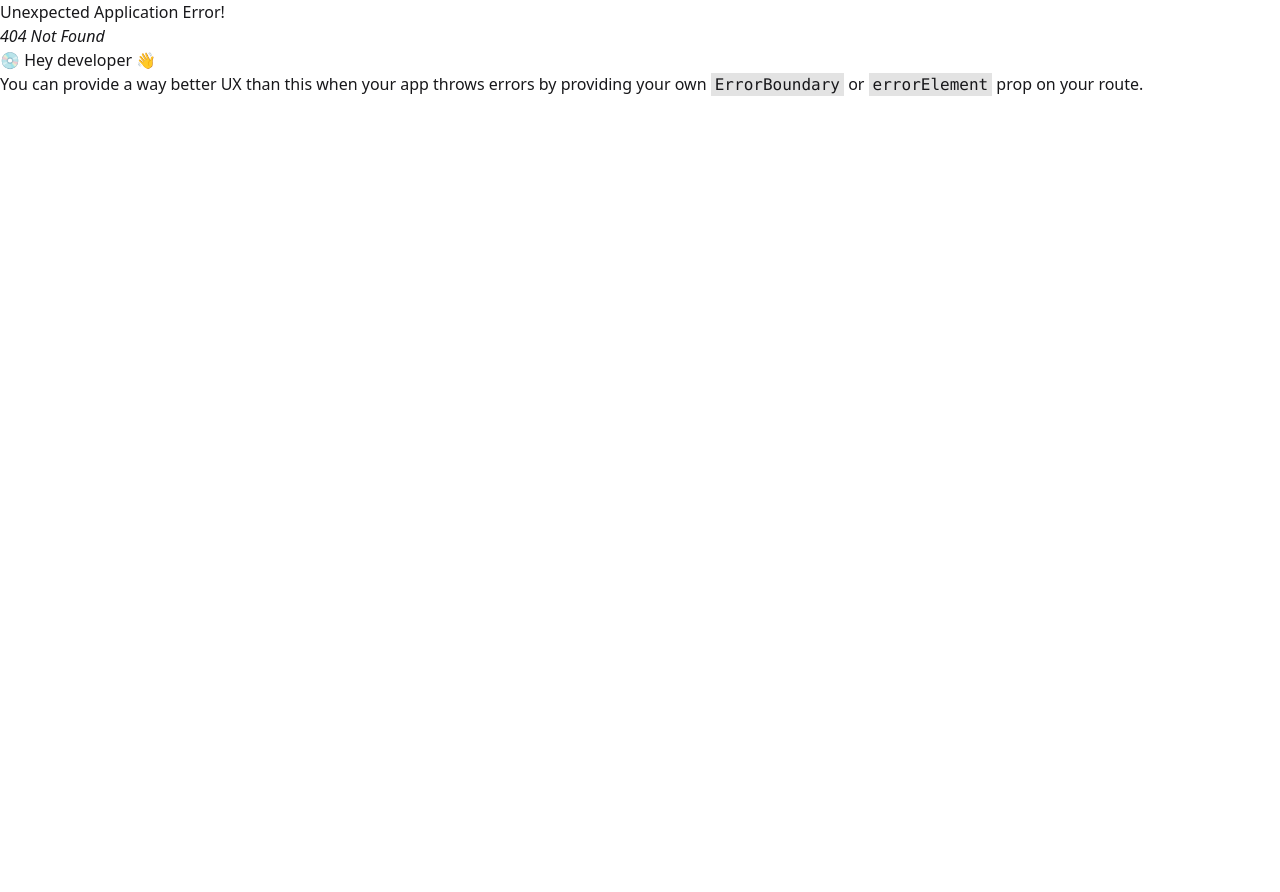
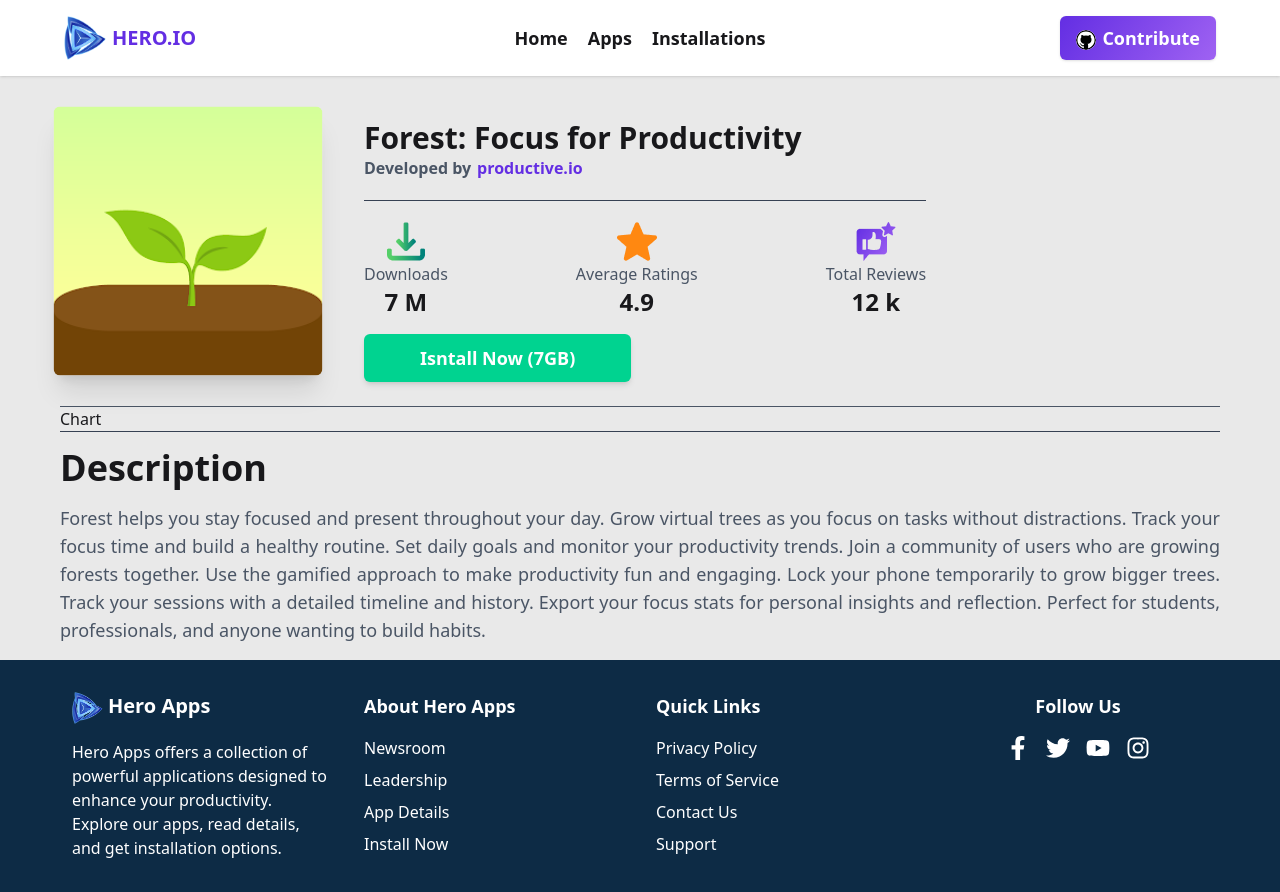
Before and after one commit to AS-Adil/Assignment-08, a React (Vite) app: page /appDetails/1 in a window 1280 px wide. Before the commit this address had no page. Before the commit the page ends 800 px from the top, so only its background shows below. Built offline with nearby package versions, Linux system fonts and the light colour scheme.

Commit message:
added appDetails

```diff
--- a/public/appsData.json
+++ b/public/appsData.json
@@ -6,7 +6,7 @@
     "id": 1,
     "description": "Forest helps you stay focused and present throughout your day.\nGrow virtual trees as you focus on tasks without distractions.\nTrack your focus time and build a healthy routine.\nSet daily goals and monitor your productivity trends.\nJoin a community of users who are growing forests together.\nUse the gamified approach to make productivity fun and engaging.\nLock your phone temporarily to grow bigger trees.\nTrack your sessions with a detailed timeline and history.\nExport your focus stats for personal insights and reflection.\nPerfect for students, professionals, and anyone wanting to build habits.",
     "size": 7,
-    "reviews": 1200000,
+    "reviews": 12,
     "ratingAvg": 4.9,
     "downloads": 7,
     "ratings": [
@@ -24,7 +24,7 @@
     "id": 2,
     "description": "SmPlan is your all-in-one task manager and planner.\nCreate tasks quickly and set reminders effortlessly.\nOrganize tasks by priority, category, or deadline.\nSync tasks across multiple devices for seamless productivity.\nReceive smart notifications so nothing gets forgotten.\nTrack your completed tasks and measure your progress.\nUse recurring tasks to automate routine planning.\nSet subtle alarms to stay on top of your schedule.\nAnalyze your weekly and monthly productivity reports.\nIdeal for students, professionals, and busy households.",
     "size": 8,
-    "reviews": 1100000,
+    "reviews": 11,
     "ratingAvg": 4.9,
     "downloads": 8,
     "ratings": [
@@ -42,7 +42,7 @@
     "id": 3,
     "description": "FLIP helps you concentrate and manage study sessions effectively.\nUse the Pomodoro technique to break work into focused intervals.\nTrack your daily, weekly, and monthly productivity.\nVisualize your progress and improvement over time.\nCustomize timer settings for different tasks and goals.\nReceive subtle reminders to stay on track.\nBuild good habits by staying consistent with study routines.\nSet multiple timers for various subjects or projects.\nAnalyze detailed reports to find your peak productivity hours.\nPerfect for students, remote workers, and anyone who studies regularly.",
     "size": 3,
-    "reviews": 850000,
+    "reviews": 85,
     "ratingAvg": 4.3,
     "downloads": 3,
     "ratings": [
@@ -60,7 +60,7 @@
     "id": 4,
     "description": "Pomocat adds a cute twist to your productivity routine.\nUse adorable cats to motivate focused work sessions.\nImplement the Pomodoro technique effortlessly.\nTrack progress and total focus time daily.\nReceive reminders without distracting alerts.\nCustomize session lengths to match your tasks.\nStay consistent with streaks and gamified rewards.\nExport session data for personal insights and motivation.\nPerfect for students, freelancers, and creative professionals.\nEnjoy relaxing background music while focusing.",
     "size": 5,
-    "reviews": 620000,
+    "reviews": 62,
     "ratingAvg": 4.0,
     "downloads": 5,
     "ratings": [
@@ -78,7 +78,7 @@
     "id": 5,
     "description": "Time Planner helps you organize daily tasks and schedules.\nSet reminders, deadlines, and notifications effortlessly.\nTrack progress and completed tasks in one place.\nCreate custom routines and recurring events.\nPrioritize tasks using categories or tags.\nVisualize your daily, weekly, and monthly schedules.\nSync across devices for consistent access.\nStay productive with a clean, intuitive interface.\nAnalyze your activity patterns to improve efficiency.\nIdeal for students, professionals, and busy parents.",
     "size": 4,
-    "reviews": 700000,
+    "reviews": 70,
     "ratingAvg": 4.3,
     "downloads": 4,
     "ratings": [
@@ -96,7 +96,7 @@
     "id": 6,
     "description": "Flip Clock shows accurate time across the globe.\nCustomize multiple time zones for work or travel.\nSet alarms and reminders easily.\nUse night mode for better visibility in the dark.\nTrack world events with simple widgets.\nEnjoy minimal design with smooth animations.\nUse countdowns for deadlines or important events.\nSet recurring alarms for daily tasks.\nMonitor time spent on different projects.\nPerfect for remote teams and frequent travelers.",
     "size": 9,
-    "reviews": 480000,
+    "reviews": 48,
     "ratingAvg": 4.0,
     "downloads": 9,
     "ratings": [
@@ -114,7 +114,7 @@
     "id": 7,
     "description": "Morning Habits helps you create and maintain productive routines.\nTrack daily activities like exercise, meditation, and planning.\nSet reminders to start your day on the right note.\nAnalyze habit consistency over time.\nCustomize routines according to your lifestyle.\nUse motivational notifications to stay disciplined.\nCelebrate streaks to keep habits consistent.\nAdd notes for each habit for detailed tracking.\nShare progress with friends for accountability.\nIdeal for improving productivity and mental well-being.",
     "size": 3,
-    "reviews": 350000,
+    "reviews": 35,
     "ratingAvg": 4.2,
     "downloads": 3,
     "ratings": [
@@ -132,7 +132,7 @@
     "id": 8,
     "description": "Focus Plant turns your focus sessions into a virtual garden.\nUse Pomodoro technique for structured work intervals.\nWatch your virtual plant grow as you remain productive.\nTrack daily, weekly, and monthly focus sessions.\nVisualize streaks and productivity trends.\nSet custom timers for work and breaks.\nEarn rewards for consistent focus habits.\nExport statistics for personal growth tracking.\nStay motivated with gamified challenges.\nPerfect for students and remote professionals.",
     "size": 7,
-    "reviews": 480000,
+    "reviews": 48,
     "ratingAvg": 4.4,
     "downloads": 7,
     "ratings": [
@@ -150,7 +150,7 @@
     "id": 9,
     "description": "Alarmy ensures you wake up on time every day.\nComplete missions to dismiss the alarm.\nCustomize alarm tones, vibration, and snooze options.\nSet multiple alarms for different schedules.\nTrack sleep patterns and improve your rest.\nUse gentle wake-up music or loud alarms.\nSet challenges like solving math problems or shaking your phone.\nPerfect for heavy sleepers and early risers.\nMonitor weekly wake-up statistics.\nIncrease productivity by starting the day on time.",
     "size": 3,
-    "reviews": 700000,
+    "reviews": 70,
     "ratingAvg": 4.3,
     "downloads": 3,
     "ratings": [
@@ -168,7 +168,7 @@
     "id": 10,
     "description": "Plan your day efficiently with this all-in-one to-do list.\nCreate tasks, deadlines, and subtasks easily.\nSet reminders to stay on track.\nOrganize tasks by category, priority, or date.\nTrack your progress daily, weekly, and monthly.\nSync tasks across devices for convenience.\nUse a minimal, clean interface for focus.\nExport and backup task data.\nAnalyze productivity patterns and trends.\nIdeal for students, professionals, and busy households.",
     "size": 7,
-    "reviews": 650000,
+    "reviews": 65,
     "ratingAvg": 4.2,
     "downloads": 7,
     "ratings": [
@@ -186,7 +186,7 @@
     "id": 11,
     "description": "TickTick combines tasks, calendar, and reminders in one app.\nPlan your daily, weekly, and monthly schedule.\nTrack goals, habits, and priorities.\nSet recurring tasks for consistency.\nCollaborate and share lists with others.\nUse widgets for quick access.\nAnalyze productivity trends with reports.\nCustomize task categories and tags.\nReceive smart notifications and alerts.\nIdeal for personal productivity and team management.",
     "size": 9,
-    "reviews": 850000,
+    "reviews": 85,
     "ratingAvg": 4.7,
     "downloads": 9,
     "ratings": [
@@ -204,7 +204,7 @@
     "id": 12,
     "description": "Fabulous helps you build healthy habits and routines.\nPlan morning rituals, workouts, and meditation.\nTrack progress and habit streaks.\nReceive motivational tips and reminders.\nSet daily, weekly, and monthly goals.\nAnalyze your performance with detailed reports.\nUse scientifically proven behavior models.\nGet reminders for water, sleep, and nutrition.\nAchieve personal goals efficiently.\nPerfect for lifestyle improvement and personal growth.",
     "size": 4,
-    "reviews": 920000,
+    "reviews": 92,
     "ratingAvg": 5.0,
     "downloads": 4,
     "ratings": [
@@ -222,7 +222,7 @@
     "id": 13,
     "description": "Gamify your tasks with To-Do Adventure.\nTurn daily chores into fun quests.\nTrack progress and level up as you complete tasks.\nSet reminders for each task.\nAnalyze your productivity and achievements.\nEarn badges for consistency.\nCollaborate with friends and family.\nUse colorful charts to visualize progress.\nCustomize categories and goals.\nPerfect for kids and adults wanting a fun task manager.",
     "size": 7,
-    "reviews": 600000,
+    "reviews": 60,
     "ratingAvg": 4.7,
     "downloads": 7,
     "ratings": [
@@ -240,7 +240,7 @@
     "id": 14,
     "description": "YourHour helps you monitor and manage your screen time.\nTrack daily phone usage and app-specific time.\nSet limits for apps and notifications.\nVisualize time spent on social media and games.\nReceive suggestions to improve productivity.\nBuild healthy device usage habits.\nSet reminders for breaks.\nAnalyze weekly and monthly trends.\nStay focused and reduce digital distractions.\nIdeal for students, employees, and parents.",
     "size": 1,
-    "reviews": 300000,
+    "reviews": 30,
     "ratingAvg": 4.6,
     "downloads": 1,
     "ratings": [
@@ -258,7 +258,7 @@
     "id": 15,
     "description": "Timelog tracks your goals, tasks, and productivity.\nVisualize time spent on projects.\nPlan daily and weekly goals efficiently.\nAnalyze performance trends over time.\nSet reminders for important milestones.\nUse reports to adjust productivity habits.\nTrack focus sessions for better time management.\nCollaborate with team members on tasks.\nSet recurring tasks and priorities.\nPerfect for freelancers, students, and professionals.",
     "size": 2,
-    "reviews": 270000,
+    "reviews": 27,
     "ratingAvg": 4.9,
     "downloads": 2,
     "ratings": [
@@ -276,7 +276,7 @@
     "id": 16,
     "description": "HabitNow helps you build and maintain daily habits.\nTrack streaks and routine consistency.\nPlan your day and set achievable goals.\nReceive reminders for daily routines.\nMonitor your progress with graphs and charts.\nOrganize habits by category and priority.\nExport reports for review and reflection.\nUse widgets for easy access.\nIntegrate with calendar apps for better scheduling.\nPerfect for productivity enthusiasts and students.",
     "size": 3,
-    "reviews": 250000,
+    "reviews": 25,
     "ratingAvg": 4.9,
     "downloads": 3,
     "ratings": [
@@ -294,7 +294,7 @@
     "id": 17,
     "description": "Motivated helps you track and improve habits efficiently.\nSet daily, weekly, and monthly goals.\nVisualize progress and streaks.\nGet reminders to complete tasks on time.\nAnalyze trends to improve consistency.\nIntegrate with other productivity tools.\nCustomize categories for habits and routines.\nEarn rewards for consistency.\nShare progress with friends for accountability.\nIdeal for improving lifestyle and building discipline.",
     "size": 4,
-    "reviews": 180000,
+    "reviews": 18,
     "ratingAvg": 4.1,
     "downloads": 4,
     "ratings": [
@@ -312,7 +312,7 @@
     "id": 18,
     "description": "Listok helps you manage tasks and notes in one app.\nCreate lists, notes, and reminders.\nOrganize tasks by priority and category.\nSync tasks across devices effortlessly.\nTrack completed tasks with history logs.\nCustomize notification settings.\nAnalyze productivity trends and patterns.\nUse widgets for quick access to lists.\nPerfect for students, professionals, and households.\nHelps boost focus and daily efficiency.",
     "size": 6,
-    "reviews": 210000,
+    "reviews": 21,
     "ratingAvg": 4.9,
     "downloads": 6,
     "ratings": [
@@ -330,7 +330,7 @@
     "id": 19,
     "description": "Sectograph visualizes your day in a circular schedule.\nTrack tasks, appointments, and routines.\nSee daily schedules at a glance.\nSet alarms and notifications for important events.\nIntegrate with calendar apps.\nCustomize time segments and categories.\nAnalyze how you spend your day.\nImprove focus and time management.\nPerfect for busy professionals and students.\nStay organized with a clear visual timeline.",
     "size": 3,
-    "reviews": 150000,
+    "reviews": 15,
     "ratingAvg": 4.1,
     "downloads": 3,
     "ratings": [
@@ -348,7 +348,7 @@
     "id": 20,
     "description": "Boosted Time Tracker helps manage productivity and focus.\nTrack time spent on projects and tasks.\nSet daily, weekly, and monthly goals.\nMonitor productivity patterns and trends.\nSet reminders for breaks and task completion.\nVisualize progress with charts and reports.\nAnalyze focus sessions and adjust routines.\nSync across multiple devices.\nUse widgets for quick access.\nPerfect for students, professionals, and freelancers.",
     "size": 5,
-    "reviews": 190000,
+    "reviews": 19,
     "ratingAvg": 4.8,
     "downloads": 5,
     "ratings": [
--- /dev/null
+++ b/src/Components/AppsContent.jsx
@@ -0,0 +1,28 @@
+import React from 'react';
+import useAppsdata from '../hooks/useAppsdata';
+import Card from './Card';
+
+const AppsContent = () => {
+
+    const {apps} = useAppsdata()
+
+
+    return (
+        <div>
+
+
+
+
+
+
+            <div className='grid grid-cols-1 sm:grid-cols-2 md:grid-cols-3 lg:grid-cols-4 gap-4 pb-8'>
+                {
+                    apps.map(app =><Card key={app.id} app={app}></Card>)
+                }
+            </div>
+
+        </div>
+    );
+};
+
+export default AppsContent;
--- a/src/Components/Card.jsx
+++ b/src/Components/Card.jsx
@@ -1,12 +1,13 @@
 import React from 'react';
 import downloadImg from '../assets/icon-downloads.png'
 import raingImg from '../assets/icon-ratings.png'
+import { Link } from 'react-router';
 
 // card lg:card-side
 
 const Card = ({app}) => {
-    console.log(app);
     return (
+      <Link to={`/appDetails/${app.id}`}>
 <div className="rounded-md hover:scale-103 transition ease-in-out bg-[#F8F8F8] shadow-md">
   <figure className='p-5'>
     <img
@@ -46,6 +47,7 @@
     </div>
   </div>
 </div>
+</Link>
     );
 };
 
--- a/src/Components/TrendingApps.jsx
+++ b/src/Components/TrendingApps.jsx
@@ -1,6 +1,7 @@
 import React from 'react';
 import useAppsdata from '../hooks/useAppsdata';
 import Card from './Card';
+import { Link } from 'react-router';
 
 const TrendingApps = () => {
 
@@ -25,6 +26,10 @@
 
             </div>
 
+            <div className='py-6 flex items-center'>
+                <Link className='bg-[#7340E7] text-white mx-auto px-23 mt-1.5 font-semibold shadow-md hover:shadow-xl py-2 rounded-md' to={"/apps"}>Show All</Link>
+            </div>
+
         </div>
     );
 };
--- a/src/Route/Route.jsx
+++ b/src/Route/Route.jsx
@@ -5,6 +5,7 @@
 import Home from '../pages/Home';
 import Apps from '../pages/Apps';
 import Installations from '../pages/Installations';
+import AppDetails from '../pages/AppDetails';
 
 const router = createBrowserRouter([
 
@@ -23,6 +24,10 @@
         {
             path:"installations",
             Component:Installations
+        },
+        {
+          path:"appDetails/:id",
+          Component:AppDetails
         }
     ]
   }
--- /dev/null
+++ b/src/pages/AppDetails.jsx
@@ -0,0 +1,131 @@
+import React from 'react';
+import { useParams } from 'react-router';
+import useAppsdata from '../hooks/useAppsdata';
+
+import downloadImg from '../assets/icon-downloads.png'
+import reviewImg from '../assets/icon-review.png'
+import ratingImg from '../assets/icon-ratings.png'
+
+
+const AppDetails = () => {
+    const {id} = useParams()
+    const {apps, loading} = useAppsdata()
+    const app = apps.find(ap =>ap.id ===Number(id))
+    console.log(app);
+
+    if(loading) return <p className='font-bold text-5xl text-center text-red-600'>loading.......</p>
+    if(!app) return <p className='font-bold text-5xl text-center text-red-600'>Not Found.......</p>
+
+
+    console.log(id);
+    return (
+        <div className='px-4  md:px-6 lg:px-15 bg-[#E9E9E9]'>
+
+
+            <div className='border-b-1 border-gray-600 flex flex-col lg:flex-row lg:items-center py-6 gap-4 lg:gap-12'>
+
+            <div>
+                <img src={app.image} className='shadow-xl rounded-md scale-105' alt="" />
+            </div>
+
+
+
+            <div>
+
+                {/* up  */}
+            <div className='py-5'>
+                <h1 className='font-semibold text-3xl '>{app.title}</h1>
+                <p className='space-x-1.5 font-semibold'>
+                    <span className='text-gray-600'>Developed by</span>
+                    <span className='text-[#632EE3]'>{app.companyName}</span>
+                </p>
+            </div>
+
+            {/* down  */}
+            <div className='border-t-1 pt-5 border-gray-700'>
+
+
+            {/* down - up  */}
+            <div className='flex flex-wrap sm:gap-32 gap-6'>
+
+                <div className='flex flex-col items-center'>
+                    <div className='flex flex-col items-center'>
+                        <img src={downloadImg} alt="" />
+                        <p className='text-gray-600'>Downloads</p>
+                    </div>
+                    <h1 className='text-2xl font-bold'>{app.downloads} M</h1>
+                </div>
+
+
+                <div className='flex flex-col items-center'>
+                    <div className='flex flex-col items-center'>
+                        <img src={ratingImg} alt="" />
+                        <p className='text-gray-600'>Average Ratings</p>
+                    </div>
+                    <h1 className='text-2xl font-bold'>{app.ratingAvg}</h1>
+                </div>
+
+
+                <div className='flex flex-col items-center'>
+                    <div className='flex flex-col items-center'>
+                        <img src={reviewImg} alt="" />
+                        <p className='text-gray-600'>Total Reviews</p>
+                    </div>
+                    <h1 className='text-2xl font-bold'>{app.reviews} k</h1>
+                </div>
+
+
+
+
+
+
+            </div>
+
+
+            {/* down - down  */}
+            <div className='pt-4'>
+
+                    <button className='bg-[#00D390] px-14 py-2.5 rounded-md font-semibold text-white text-lg shadow-md hover:shadow-lg cursor-pointer '
+                    >Isntall Now ({app.size}GB)</button>
+
+            </div>
+
+
+
+
+
+            </div>
+
+
+
+
+            </div>
+
+
+            </div>
+
+            <div>
+                <h2>Chart</h2>
+            </div>
+
+
+       {/* description  */}
+            <div className='space-y-4 py-4 border-t-1 border-gray-700'>
+
+            <h1 className='text-4xl font-bold '>Description</h1>
+
+            <p className='text-lg text-gray-600 text-justify'>{app.description}</p>
+
+            </div>
+
+
+
+
+
+
+
+        </div>
+    );
+};
+
+export default AppDetails;
--- a/src/pages/Apps.jsx
+++ b/src/pages/Apps.jsx
@@ -1,24 +1,22 @@
-import React, { useState } from 'react';
+
+import AppsContent from '../Components/AppsContent';
 import useAppsdata from '../hooks/useAppsdata';
-import Card from '../Components/Card';
 
 const Apps = () => {
-    const [data, setData] =useState([])
 
     const {apps} = useAppsdata()
-
 
     return (
         <div className="px-2 sm:px-4 lg:px-16 bg-[#E9E9E9]">
 
-           <div className='text-center pt-17 pb-19 space-y-3'>
+                       <div className='text-center pt-17 pb-19 space-y-3'>
         <h1 className='text-4xl font-bold '>Our All Applications</h1>
         <p className='text-gray-600'>Explore All Apps on the Market developed by us. We code for Millions</p>
 
             </div>
 
 
-            <div className='flex justify-between py-5 items-center'>
+                        <div className='flex flex-col sm:flex-row gap-2 sm:gap-0 justify-between py-5 items-center'>
                 <div className='text-xl font-semibold '>
                     <h1>({apps.length})<span className='ml-1.5'>Apps found</span></h1>
                 </div>
@@ -29,11 +27,7 @@
                 </div>
             </div>
 
-            <div className='grid grid-cols-1 sm:grid-cols-2 md:grid-cols-3 lg:grid-cols-4 gap-4 pb-8'>
-                {
-                    apps.map(app =><Card key={app.id} app={app}></Card>)
-                }
-            </div>
+            <AppsContent></AppsContent>
 
 
         </div>
--- a/src/pages/Home.jsx
+++ b/src/pages/Home.jsx
@@ -18,6 +18,8 @@
 
 
 
+
+
         </div>
     );
 };
```
